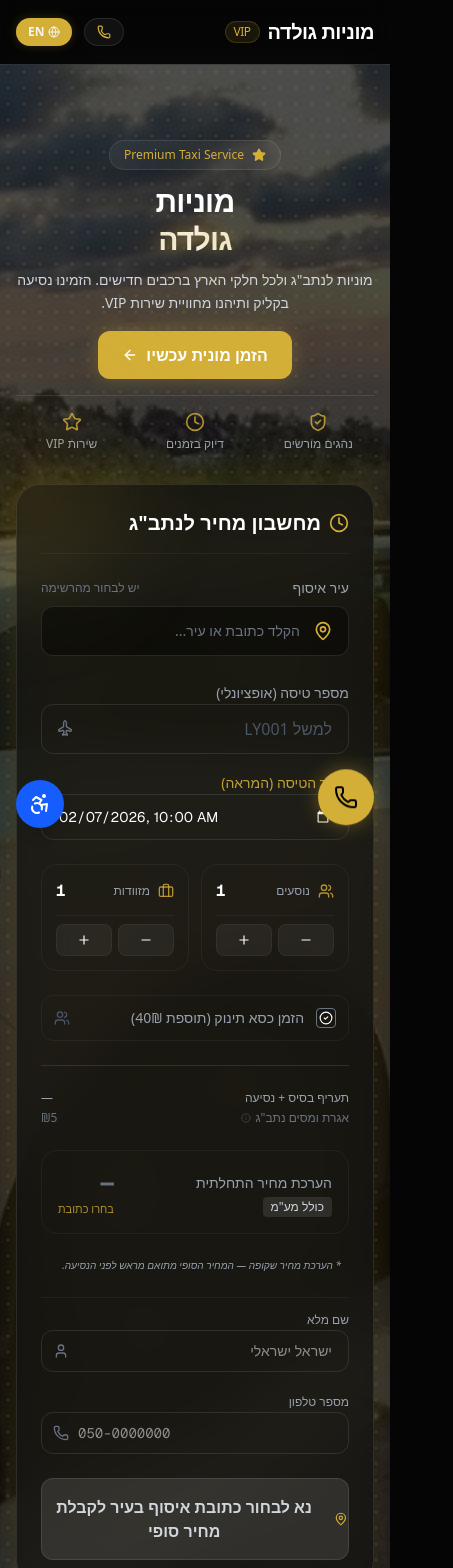
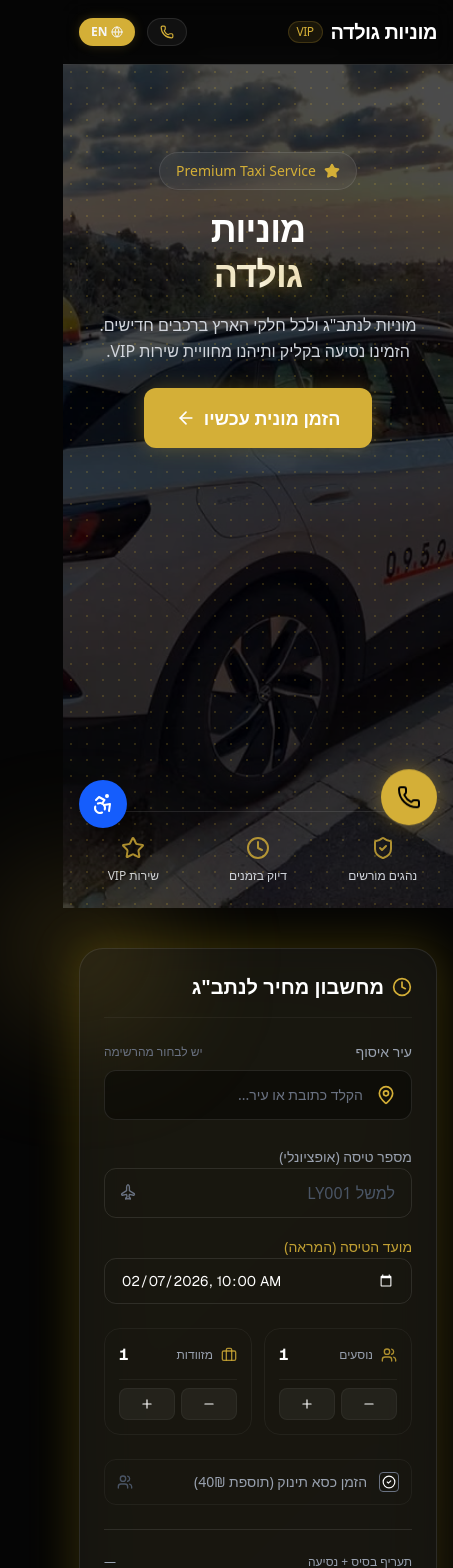
Before and after one commit to halimitzachi-svg/GoldaCabs, a Next.js app: page / in a window 390 px wide. Shown: the top 1568 px of the page, 453 px wide, since content can reach past the window. Built offline with nearby package versions, Linux system fonts and the light colour scheme; no server answers.

Commit message:
feat(mobile): make Hero pure 100dvh full viewport with bottom trust badges and place calculator in next section

```diff
--- a/components/Hero.tsx
+++ b/components/Hero.tsx
@@ -28,9 +28,11 @@ export default function Hero({
     const displaySubtitle = customSubtitle || t.subtitle;
 
     return (
-        <section className="relative min-h-[100dvh] lg:min-h-[calc(100vh-80px)] flex flex-col justify-between overflow-hidden pt-18 pb-4 sm:pb-6 md:pt-28 md:pb-24">
-            {/* Background Layer: On subpages use lightweight image/gradient, on Home use DesktopHeroVideo */}
-            <div className="absolute inset-x-0 top-0 h-full lg:h-[85vh] overflow-hidden pointer-events-none">
+        <>
+            {/* Hero Section: On mobile it is 100dvh full viewport exclusively for Headline, Badge, CTA & 3 Trust Points */}
+            <section className="relative min-h-[100dvh] flex flex-col justify-between overflow-hidden pt-20 pb-6 md:pt-28 md:pb-24">
+                {/* Background Layer: full screen image/video */}
+                <div className="absolute inset-0 overflow-hidden pointer-events-none">
                     <div className="relative w-full h-full">
                         {/* Dark Overlay for Text Visibility */}
                         <div className="absolute inset-0 bg-black/70 z-10" />
@@ -56,29 +58,29 @@ export default function Hero({
                 </div>
 
                 <div className="container mx-auto px-4 relative z-10 flex-1 flex flex-col justify-between">
-                <div className="grid lg:grid-cols-2 gap-8 lg:gap-12 items-start pt-1 lg:pt-4 flex-1">
+                    <div className="grid lg:grid-cols-2 gap-12 items-start pt-2 lg:pt-4 flex-1">
 
-                    {/* Text Content */}
-                    <div className="flex flex-col justify-between h-full space-y-4 lg:space-y-8 text-center lg:text-start" dir={isRTL ? 'rtl' : 'ltr'}>
-                        <div className="space-y-3 sm:space-y-4 lg:space-y-6">
-                            <div className="inline-flex items-center gap-2 px-3.5 py-1.5 rounded-full bg-white/5 border border-white/10 backdrop-blur-sm animate-fade-in mx-auto lg:mx-0">
-                                <Star className="w-3.5 h-3.5 text-gold fill-gold" />
-                                <span className="text-xs sm:text-sm font-medium text-gold">
+                        {/* Hero Main Content (takes 100dvh on mobile with bottom badges) */}
+                        <div className="flex flex-col justify-between h-full space-y-6 lg:space-y-8 text-center lg:text-start" dir={isRTL ? 'rtl' : 'ltr'}>
+                            <div className="space-y-4 sm:space-y-6">
+                                <div className="inline-flex items-center gap-2 px-4 py-2 rounded-full bg-white/5 border border-white/10 backdrop-blur-sm animate-fade-in mx-auto lg:mx-0">
+                                    <Star className="w-4 h-4 text-gold fill-gold" />
+                                    <span className="text-sm font-medium text-gold">
                                         {isSubPage ? (isRTL ? "שירות הסעות VIP לנתב\"ג" : "VIP Airport Transfer") : "Premium Taxi Service"}
                                     </span>
                                 </div>
 
-                            <TitleTag className="text-3xl sm:text-4xl md:text-6xl font-bold leading-tight text-white tracking-tight">
+                                <TitleTag className="text-4xl sm:text-5xl md:text-6xl font-bold leading-tight text-white tracking-tight">
                                     {displayTitle.split(' ').map((word, i) => (
                                         i === 1 ? <span key={i} className="text-transparent bg-clip-text bg-gradient-to-r from-gold via-white to-gold block text-glow-gold">{word} </span> : word + ' '
                                     ))}
                                 </TitleTag>
 
-                            <p className="text-sm sm:text-base md:text-xl text-gray-300 max-w-lg leading-relaxed mx-auto lg:mx-0">
+                                <p className="text-base sm:text-lg md:text-xl text-gray-300 max-w-lg leading-relaxed mx-auto lg:mx-0">
                                     {displaySubtitle}
                                 </p>
 
-                            <div className="flex flex-wrap gap-3 justify-center lg:justify-start pt-1">
+                                <div className="flex flex-wrap gap-4 justify-center lg:justify-start pt-2">
                                     <AnalyticsLink
                                         href={`https://wa.me/972547438110?text=${encodeURIComponent(isRTL ? `היי מוניות גולדה, אשמח להזמין מונית${customTitle ? ` מ${customTitle.replace('מוניות ', '')}` : ''}` : "Hi GoldaCabs, I'd like to book a taxi")}`}
                                         eventName="whatsapp_click"
@@ -90,34 +92,34 @@ export default function Hero({
                                         }}
                                         target="_blank"
                                         rel="noopener noreferrer"
-                                    className="bg-gold hover:bg-gold-hover text-dark-bg px-6 sm:px-8 py-3 sm:py-3.5 rounded-xl font-bold text-base sm:text-lg transition-all flex items-center gap-2 group shadow-[0_0_20px_rgba(212,175,55,0.3)]"
+                                        className="bg-gold hover:bg-gold-hover text-dark-bg px-8 py-4 rounded-xl font-bold text-lg transition-all flex items-center gap-2 group shadow-[0_0_20px_rgba(212,175,55,0.3)]"
                                     >
                                         <span>{t.cta}</span>
                                         {isRTL ?
-                                        <ArrowLeft className="w-4 h-4 sm:w-5 sm:h-5 transition-transform group-hover:-translate-x-1" /> :
-                                        <ArrowRight className="w-4 h-4 sm:w-5 sm:h-5 transition-transform group-hover:translate-x-1" />
+                                            <ArrowLeft className="w-5 h-5 transition-transform group-hover:-translate-x-1" /> :
+                                            <ArrowRight className="w-5 h-5 transition-transform group-hover:translate-x-1" />
                                         }
                                     </AnalyticsLink>
                                 </div>
                             </div>
 
-                        {/* Trust Badges - Anchored cleanly at the bottom */}
-                        <div className="grid grid-cols-3 gap-3 sm:gap-6 pt-4 sm:pt-6 border-t border-white/10 mt-auto">
+                            {/* Trust Badges: Anchored at the bottom of the 100dvh mobile screen */}
+                            <div className="grid grid-cols-3 gap-4 pt-6 border-t border-white/10 mt-auto">
                                 {[
                                     { icon: ShieldCheck, label: isRTL ? "נהגים מורשים" : "Licensed Drivers" },
                                     { icon: Clock, label: isRTL ? "דיוק בזמנים" : "Punctuality" },
                                     { icon: Star, label: isRTL ? "שירות VIP" : "VIP Service" }
                                 ].map((item, index) => (
-                                <div key={index} className="flex flex-col items-center gap-1 sm:gap-2">
-                                    <item.icon className="w-5 h-5 sm:w-6 sm:h-6 text-gold/80" />
-                                    <span className="text-xs sm:text-sm text-gray-400 font-medium whitespace-nowrap">{item.label}</span>
+                                    <div key={index} className="flex flex-col items-center gap-2">
+                                        <item.icon className="w-6 h-6 text-gold/80" />
+                                        <span className="text-xs sm:text-sm text-gray-300 font-medium whitespace-nowrap">{item.label}</span>
                                     </div>
                                 ))}
                             </div>
                         </div>
 
-                    {/* Calculator Card with citySlug passed */}
-                    <div className="relative">
+                        {/* Desktop Calculator (Col 2 of Grid, hidden on mobile) */}
+                        <div className="hidden lg:block relative">
                             <div className="absolute -inset-1 bg-gold-gradient rounded-3xl opacity-20 blur-xl"></div>
                             <PriceCalculator lang={lang} citySlug={citySlug} />
                         </div>
@@ -125,5 +127,14 @@ export default function Hero({
                     </div>
                 </div>
             </section>
+
+            {/* Mobile Calculator Section: cleanly placed right below the Hero full-screen */}
+            <section className="lg:hidden py-10 px-4 bg-dark-bg relative z-20">
+                <div className="max-w-md mx-auto relative">
+                    <div className="absolute -inset-1 bg-gold-gradient rounded-3xl opacity-20 blur-xl"></div>
+                    <PriceCalculator lang={lang} citySlug={citySlug} />
+                </div>
+            </section>
+        </>
     );
 }
```
Lines whose indentation alone changed are shown as unchanged.
